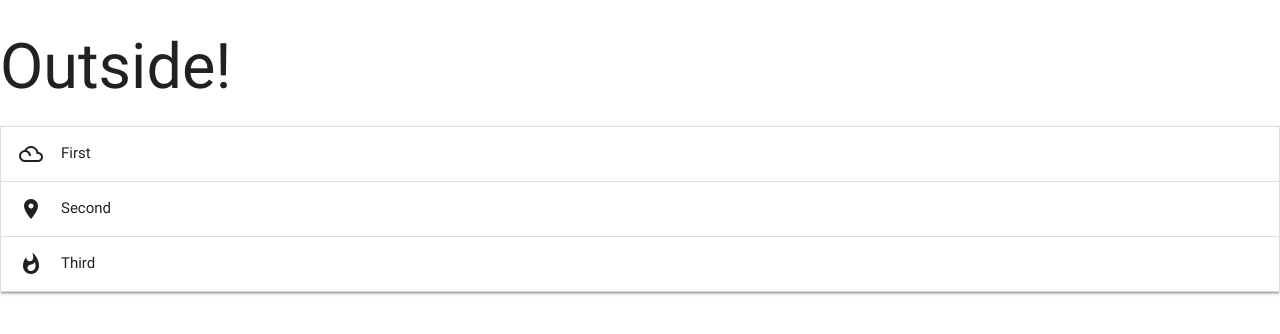
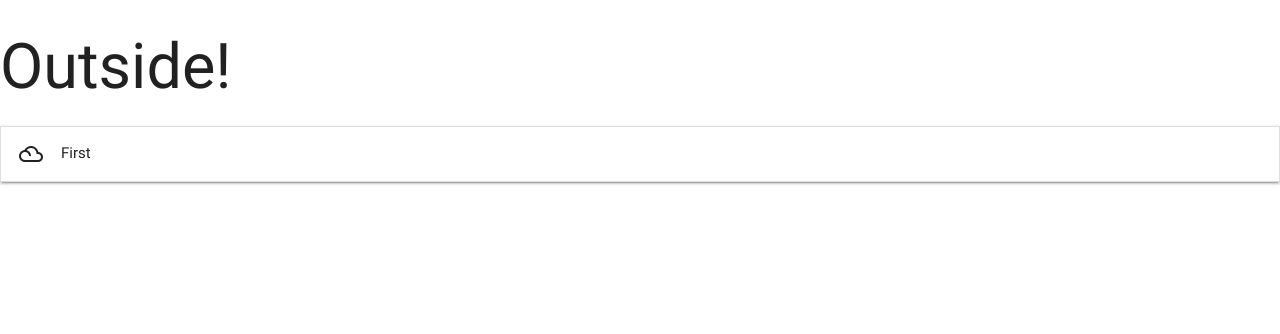
Before and after one commit to ceciliabinck/mini_project3, a Flask app: page / in a window 1280 px wide. Shown: the top 334 px of the page. Run offline with Flask 2, Linux system fonts and the light colour scheme; data that the repository does not hold is empty; some libraries are stand-ins or nearby versions.

Commit message:
Putting The Basics In Place

```diff
--- a/templates/tasks.html
+++ b/templates/tasks.html
@@ -16,14 +16,6 @@
       <div class="collapsible-header"><i class="material-icons">filter_drama</i>First</div>
       <div class="collapsible-body"><span>Lorem ipsum dolor sit amet.</span></div>
     </li>
-    <li>
-      <div class="collapsible-header"><i class="material-icons">place</i>Second</div>
-      <div class="collapsible-body"><span>Lorem ipsum dolor sit amet.</span></div>
-    </li>
-    <li>
-      <div class="collapsible-header"><i class="material-icons">whatshot</i>Third</div>
-      <div class="collapsible-body"><span>Lorem ipsum dolor sit amet.</span></div>
-    </li>
 </ul>
 
 {% endblock %}
```
